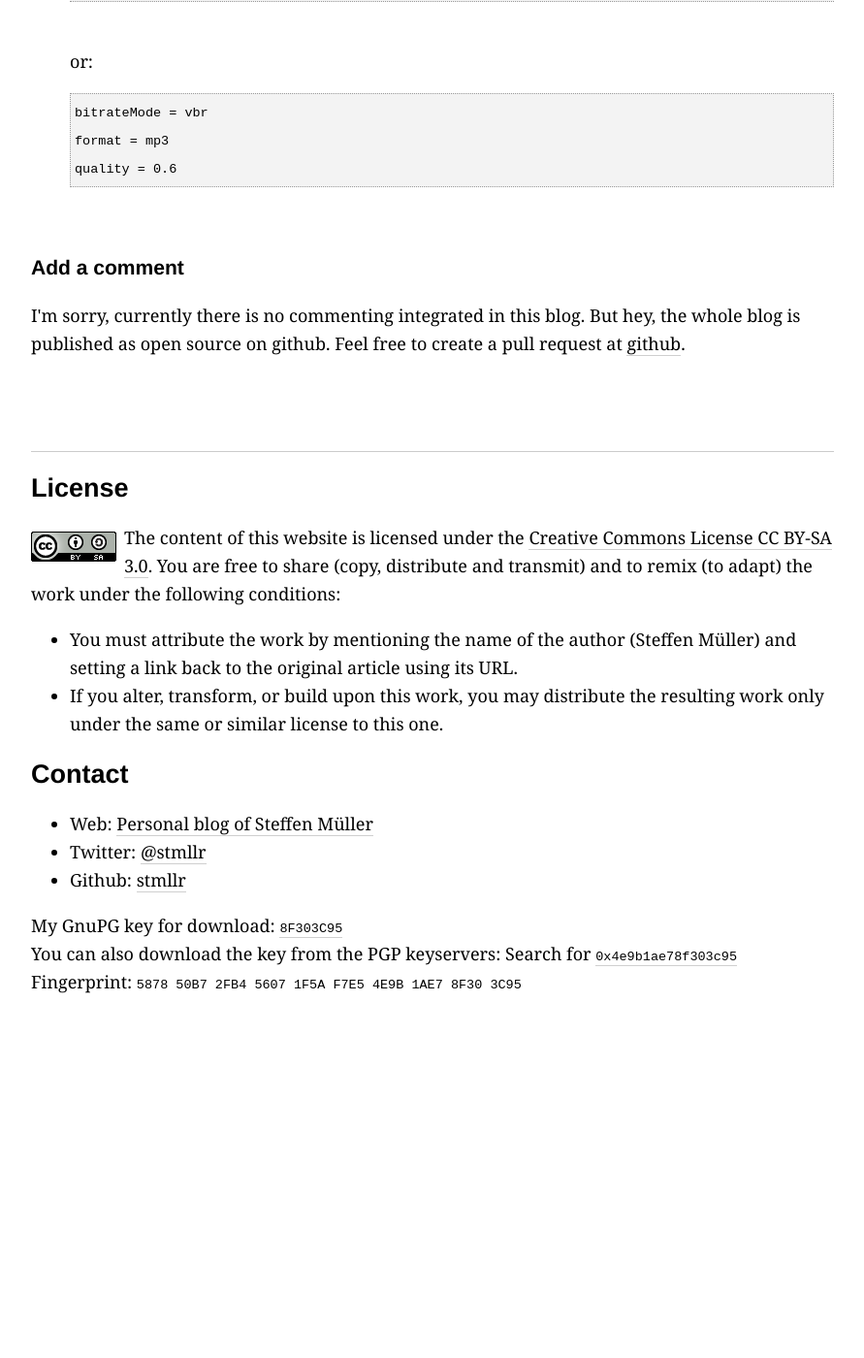
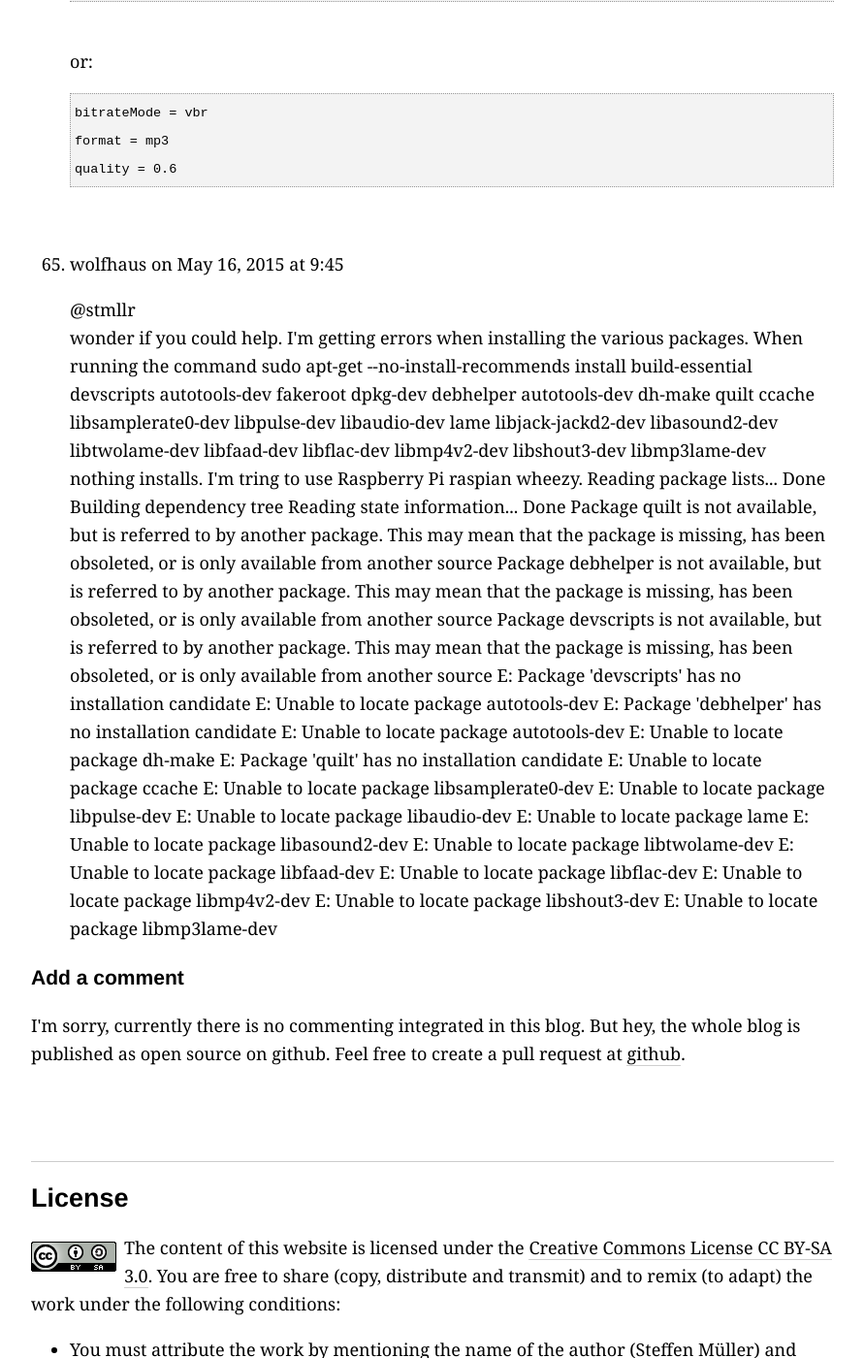
Before and after one commit to wolfhaus/stmllr.net, a Jekyll site: the page built from _posts/2012-08-10-live-mp3-streaming-from-audio-in-with-darkice-and-icecast2-on-raspberry-pi.html, in a window 1280 px wide and 1400 px high, scrolled down 29347 px. Shown: the whole window at 97% size, without its empty margins (194-1085 px from the left). Built offline with Jekyll 4.4.1, drawn with Linux system fonts in a browser that asks for light colours; comment, search, counter and statistics services are not loaded; before the commit the page ends 30422 px from its top, so only the background shows below that.

Commit message:
trying to comment with a question
Reading package lists... Done
Building dependency tree
Reading state information... Done
Package quilt is not available, but is referred to by another package.
This may mean that the package is missing, has been obsoleted, or
is only available from another source

Package debhelper is not available, but is referred to by another package.
This may mean that the package is missing, has been obsoleted, or
is only available from another source

Package devscripts is not available, but is referred to by another package.
This may mean that the package is missing, has been obsoleted, or
is only available from another source

E: Package 'devscripts' has no installation candidate
E: Unable to locate package autotools-dev
E: Package 'debhelper' has no installation candidate
E: Unable to locate package autotools-dev
E: Unable to locate package dh-make
E: Package 'quilt' has no installation candidate
E: Unable to locate package ccache
E: Unable to locate package libsamplerate0-dev
E: Unable to locate package libpulse-dev
E: Unable to locate package libaudio-dev
E: Unable to locate package lame
E: Unable to locate package libasound2-dev
E: Unable to locate package libtwolame-dev
E: Unable to locate package libfaad-dev
E: Unable to locate package libflac-dev
E: Unable to locate package libmp4v2-dev
E: Unable to locate package libshout3-dev
E: Unable to locate package libmp3lame-dev

```diff
--- a/_posts/2012-08-10-live-mp3-streaming-from-audio-in-with-darkice-and-icecast2-on-raspberry-pi.html
+++ b/_posts/2012-08-10-live-mp3-streaming-from-audio-in-with-darkice-and-icecast2-on-raspberry-pi.html
@@ -1248,6 +1248,52 @@ quality = 0.6</code></pre>
 
 			</p>
 		</li>
+		<li id="comment-65">
+			<span class="comment-author">wolfhaus</span>
+			<time class="comment-time" datetime="2015-05-16 9:45">on May 16, 2015 at 9:45</time>
+			<p>
+				@stmllr<br/>
+				wonder if you could help.
+				I'm getting errors when installing the various packages.
+				When running the command sudo apt-get --no-install-recommends install build-essential devscripts autotools-dev fakeroot dpkg-dev debhelper autotools-dev dh-make quilt ccache libsamplerate0-dev libpulse-dev libaudio-dev lame libjack-jackd2-dev libasound2-dev libtwolame-dev libfaad-dev libflac-dev libmp4v2-dev libshout3-dev libmp3lame-dev
+				nothing installs. I'm tring to use Raspberry Pi raspian wheezy.
+				Reading package lists... Done
+Building dependency tree
+Reading state information... Done
+Package quilt is not available, but is referred to by another package.
+This may mean that the package is missing, has been obsoleted, or
+is only available from another source
 
+Package debhelper is not available, but is referred to by another package.
+This may mean that the package is missing, has been obsoleted, or
+is only available from another source
+
+Package devscripts is not available, but is referred to by another package.
+This may mean that the package is missing, has been obsoleted, or
+is only available from another source
+
+E: Package 'devscripts' has no installation candidate
+E: Unable to locate package autotools-dev
+E: Package 'debhelper' has no installation candidate
+E: Unable to locate package autotools-dev
+E: Unable to locate package dh-make
+E: Package 'quilt' has no installation candidate
+E: Unable to locate package ccache
+E: Unable to locate package libsamplerate0-dev
+E: Unable to locate package libpulse-dev
+E: Unable to locate package libaudio-dev
+E: Unable to locate package lame
+E: Unable to locate package libasound2-dev
+E: Unable to locate package libtwolame-dev
+E: Unable to locate package libfaad-dev
+E: Unable to locate package libflac-dev
+E: Unable to locate package libmp4v2-dev
+E: Unable to locate package libshout3-dev
+E: Unable to locate package libmp3lame-dev
+
+				<br/>
+
+			</p>
+		</li>
 	</ol>
 </section>
```
